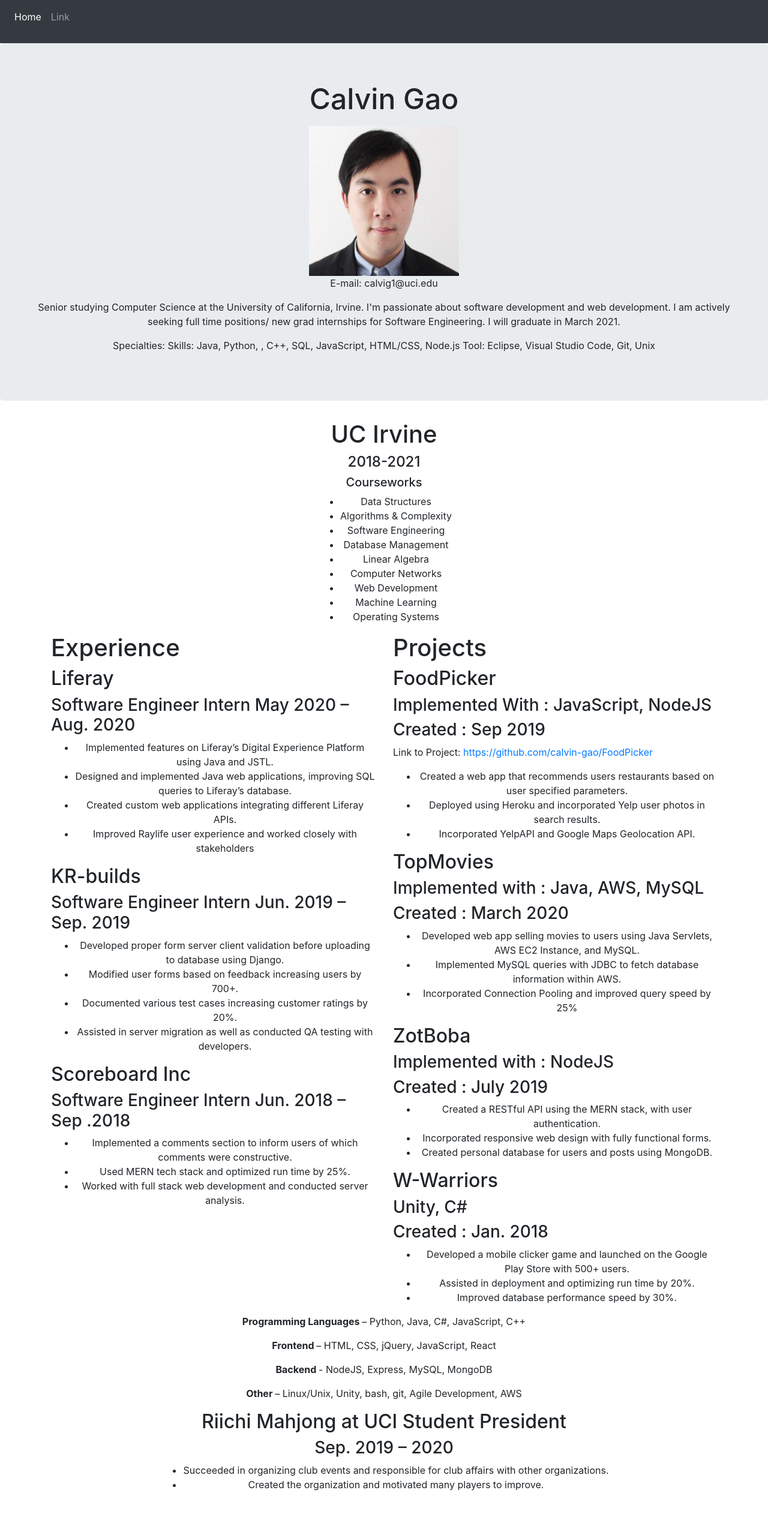
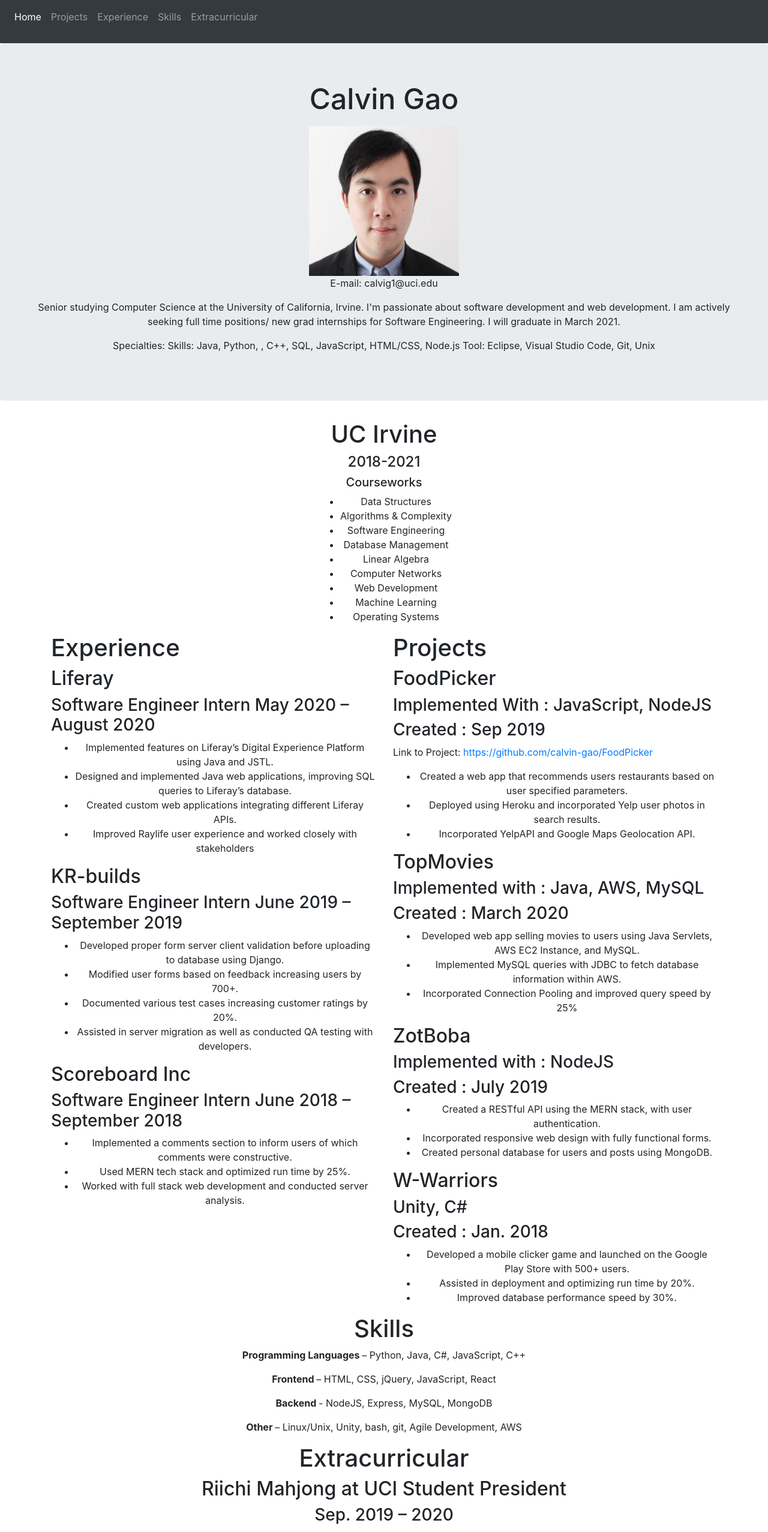
Before and after one commit to calvin-gao/myPortfolio, a React (Create React App) app: page / in a window 1280 px wide. Shown: the top 2554 px of the page at 60% size. Before the commit the page ends 2503 px from the top, so only its background shows below. Built offline with nearby package versions, Linux system fonts and the light colour scheme.

Commit message:
navbar stuff

```diff
--- a/src/components/Experience.jsx
+++ b/src/components/Experience.jsx
@@ -2,10 +2,10 @@ import React from 'react';
 
 const Experience = () =>{
     return(
-        <div>
+        <div id="Experience">
             <h1>Experience</h1>
             <h2> Liferay</h2>
-            <h3> Software Engineer Intern May 2020 – Aug. 2020</h3>
+            <h3> Software Engineer Intern May 2020 – August 2020</h3>
             <ul>
                 <li>Implemented features on Liferay’s Digital Experience Platform using Java and JSTL.</li>
                 <li>Designed and implemented Java web applications, improving SQL queries to Liferay’s database.</li>
@@ -14,7 +14,7 @@ const Experience = () =>{
             </ul>
 
             <h2>KR-builds</h2>
-            <h3>Software Engineer Intern Jun. 2019 – Sep. 2019</h3>
+            <h3>Software Engineer Intern June 2019 – September 2019</h3>
             <ul>
                 <li>Developed proper form server client validation before uploading to database using Django.</li>
                 <li>Modified user forms based on feedback increasing users by 700+.</li>
@@ -23,7 +23,7 @@ const Experience = () =>{
             </ul>
 
             <h2>Scoreboard Inc </h2>
-            <h3>Software Engineer Intern Jun. 2018 – Sep .2018</h3>
+            <h3>Software Engineer Intern June 2018 – September 2018</h3>
             <ul>
                 <li>Implemented a comments section to inform users of which comments were constructive.</li>
                 <li>Used MERN tech stack and optimized run time by 25%.</li>
--- a/src/components/Extra.jsx
+++ b/src/components/Extra.jsx
@@ -2,7 +2,8 @@ import React from 'react';
 
 const Extra = () => {
     return (
-    <div class="center">
+    <div id="Extra" class="center">
+        <h1>Extracurricular</h1>
         <h2>Riichi Mahjong at UCI  Student President </h2>
         <h3>Sep. 2019 – 2020 </h3>
         <ul>
--- a/src/components/NavBar.jsx
+++ b/src/components/NavBar.jsx
@@ -10,7 +10,16 @@ const NavBar = () => {
                     <p class="nav-link">Home <span class="sr-only">(current)</span></p>
                 </li>
                 <li class="nav-item">
-                    <p class="nav-link">Link</p>
+                    <a class="nav-link" href="#Projects">Projects</a>
+                </li>
+                <li class="nav-item">
+                    <a class="nav-link" href="#Experience">Experience</a>
+                </li>
+                <li class="nav-item">
+                    <a class="nav-link" href="#Skills">Skills</a>
+                </li>
+                <li class="nav-item">
+                    <a class="nav-link" href="#Extra">Extracurricular</a>
                 </li>
                 </ul>
             </div>
--- a/src/components/Projects.jsx
+++ b/src/components/Projects.jsx
@@ -2,7 +2,7 @@ import React from 'react';
 
 const Project = () => {
     return(
-        <div>
+        <div id="Projects">
             <h1>Projects</h1>
             <h2>FoodPicker</h2>
             <h3>Implemented With : JavaScript, NodeJS</h3>
--- a/src/components/Skills.jsx
+++ b/src/components/Skills.jsx
@@ -2,7 +2,8 @@ import React from 'react';
 
 const Skill = () => {
     return (
-        <div class="center">
+        <div class="center" id="Skills">
+            <h1>Skills</h1>
             <p><b> Programming Languages </b> – Python, Java, C#, JavaScript, C++</p>
             <p><b> Frontend </b> – HTML, CSS, jQuery, JavaScript, React</p>
             <p><b> Backend </b> - NodeJS, Express, MySQL, MongoDB</p>
```
Also changed, not shown: 1 other file (tests, documents, lock files or other folders).
